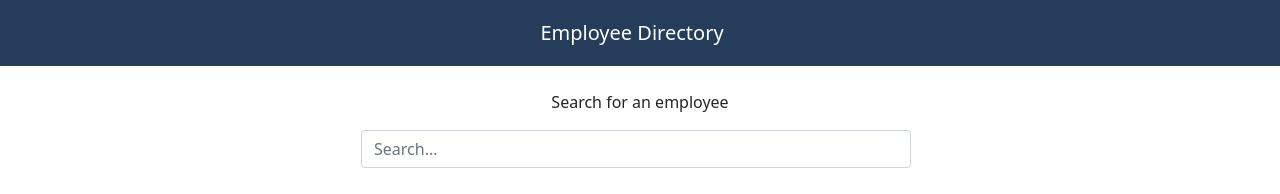
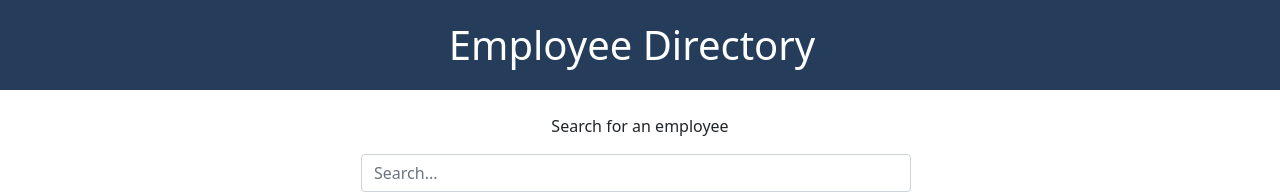
Before and after one commit to Youngin9210/REACT-EmployeeDirectory, a React (Create React App) app: page / in a window 1280 px wide. Shown: the top 194 px of the page. Built offline with nearby package versions, Linux system fonts and the light colour scheme; no server answers.

Commit message:
increased font size of navbar brand 'Employee Directory'

```diff
--- a/src/components/NavBar.js
+++ b/src/components/NavBar.js
@@ -4,7 +4,7 @@ const NavBar = () => {
 	return (
 		<nav className="navbar navbar-dark p-3 employeeNav">
 			<div className="container-fluid d-flex justify-content-center">
-				<span className="navbar-brand mb-0 h1">Employee Directory</span>
+				<span className="navbar-brand fs-1 mb-0 h1">Employee Directory</span>
 			</div>
 		</nav>
 	);
```
